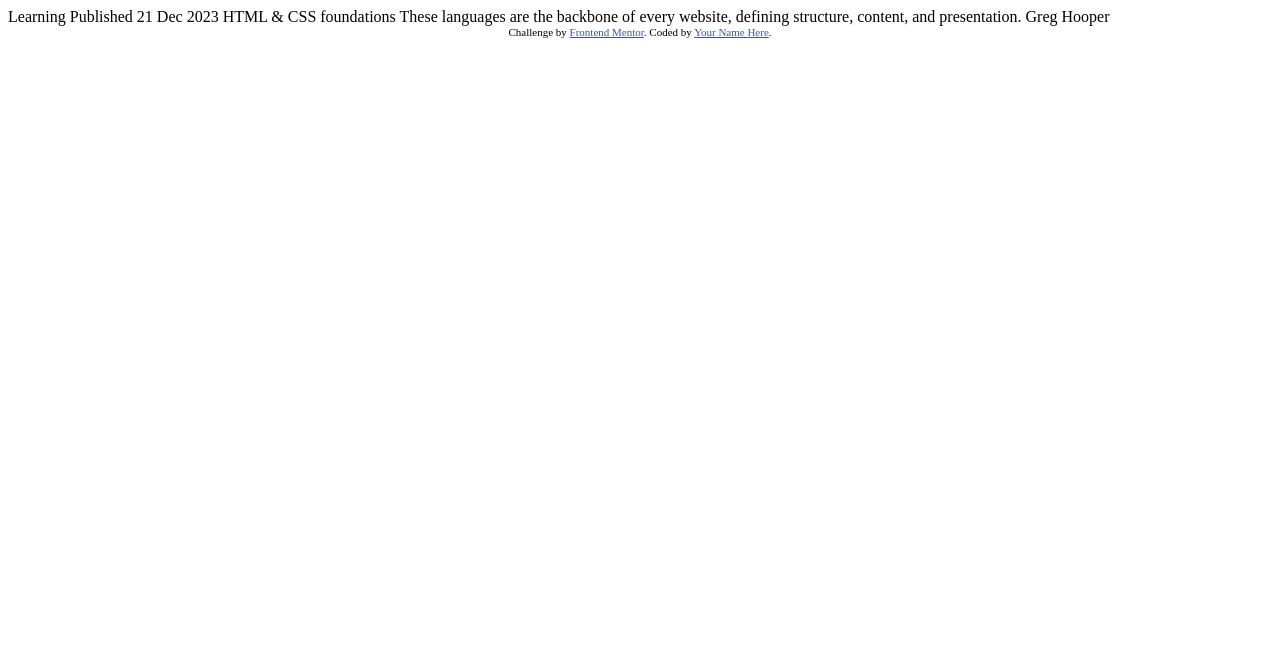
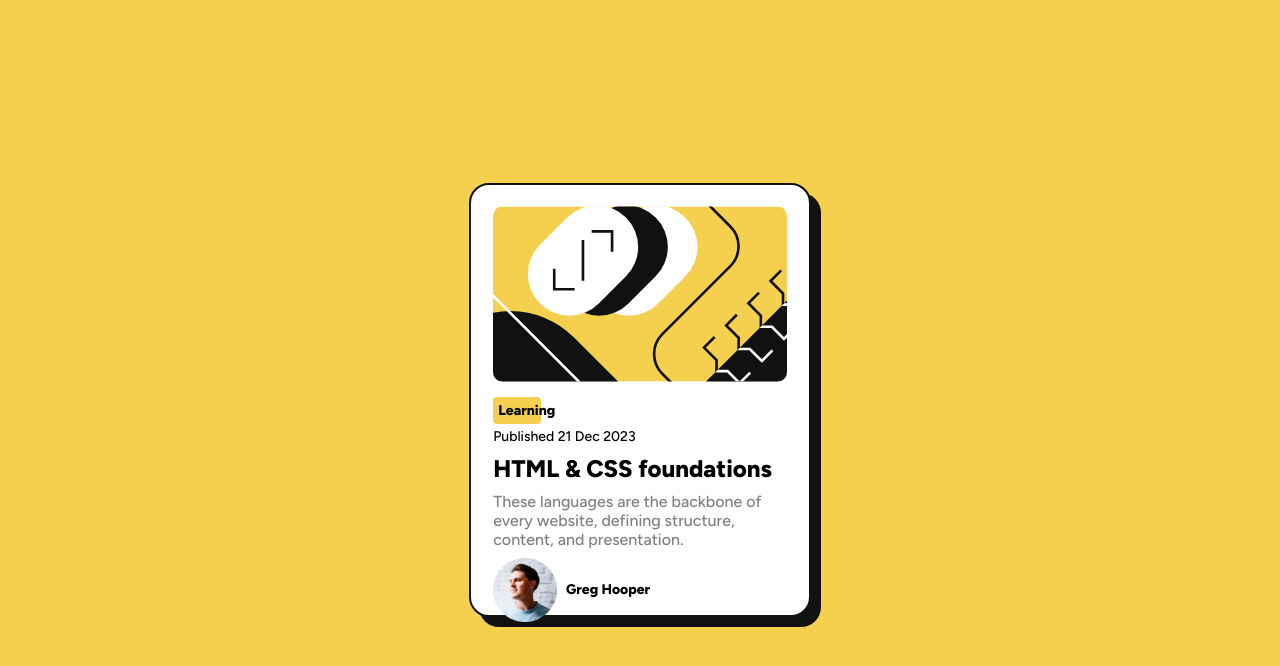
Before and after one commit to shadazls/Blog-preview-card, a plain HTML site: page index.html in a window 1280 px wide. Drawn offline with Linux system fonts and the light colour scheme.

Commit message:
Not final commit

```diff
--- a/index.html
+++ b/index.html
@@ -4,31 +4,29 @@
   <meta charset="UTF-8">
   <meta name="viewport" content="width=device-width, initial-scale=1.0"> <!-- displays site properly based on user's device -->
 
+  <link rel="stylesheet" href="./style.css">
   <link rel="icon" type="image/png" sizes="32x32" href="./assets/images/favicon-32x32.png">
+  <link rel="preconnect" href="https://fonts.googleapis.com">
+  <link rel="preconnect" href="https://fonts.gstatic.com" crossorigin>
+  <link href="https://fonts.googleapis.com/css2?family=Figtree:ital,wght@0,300..900;1,300..900&display=swap" rel="stylesheet">
 
-  <title>Frontend Mentor | Blog preview card</title>
 
-  <!-- Feel free to remove these styles or customise in your own stylesheet 👍 -->
-  <style>
-    .attribution { font-size: 11px; text-align: center; }
-    .attribution a { color: hsl(228, 45%, 44%); }
-  </style>
+  <title>Blog preview card</title>
+
 </head>
 <body>
-
-  Learning
-
-  Published 21 Dec 2023
-
-  HTML & CSS foundations
-
-  These languages are the backbone of every website, defining structure, content, and presentation.
-
-  Greg Hooper
-
-  <div class="attribution">
-    Challenge by <a href="https://www.frontendmentor.io?ref=challenge" target="_blank">Frontend Mentor</a>.
-    Coded by <a href="#">Your Name Here</a>.
-  </div>
+  <main>
+    <div id="main-container">
+      <img id="main-container-image" src="./assets/images/illustration-article.svg" alt="">
+      <p id="learning-label">Learning</p>
+      <p id="publication-date">Published 21 Dec 2023</p>
+      <h1 id="card-title">HTML &amp; CSS foundations</h1>
+      <p id="card-description">These languages are the backbone of every website, defining structure, content, and presentation.</p>
+      <div id="profile-container">
+        <img id="profile-picture" src="./assets/images/image-avatar.webp" alt="">
+        <p id="additional-text">Greg Hooper</p>
+    </div>
+    </div>
+  </main>
 </body>
 </html>
--- /dev/null
+++ b/style.css
@@ -0,0 +1,87 @@
+body {
+    background-color: hsl(47, 88%, 63%);
+    height: 100vh;
+    width: 100vw;
+    font-family: 'Figtree', sans-serif;
+    margin: 0;
+}
+
+p, h1 {
+    margin-top: 0;
+    margin-bottom: 0;
+}
+
+main {
+    height: 100vh;
+    width: 100vw;
+    display: flex;
+    flex-direction: column;
+    align-items: center;
+    justify-content: center;
+}
+
+#main-container {
+    display: flex;
+    flex-direction: column;
+    height: 54.37vh;
+    width: 26.67vw;
+    background-color: hsl(0, 0%, 100%);
+    border-radius: 20px;
+    box-shadow: 10px 10px 0px hsl(0, 0%, 7%);
+    border-radius: 20px;
+    border: 2px solid #111111;
+    box-sizing: border-box;
+    padding: 1.71%;
+    /* margin-bottom: 1.71%; */
+}
+
+#main-container-image {
+    width: 100%;
+    border-radius: 10px;
+    margin-bottom: 5%;
+}
+
+#learning-label {
+    background-color: hsl(47, 88%, 63%);
+    width: 13%;
+    padding: 5px;
+    border-radius: 4px;
+    font-weight: 800;
+    font-size: 14px;
+    margin-bottom: 1.5%;
+}
+
+#publication-date {
+    font-weight: 500;
+    font-size: 14px;
+    margin-bottom: 3%;
+}
+
+#card-title {
+    font-weight: 800;
+    font-size: 24px;
+    margin-bottom: 3%;
+}
+
+#card-description {
+    font-weight: 500;
+    font-size: 16px;
+    color: hsl(0, 0%, 50%);
+    margin-bottom: 3%;
+}
+
+#profile-container {
+    display: flex;
+    align-items: center;
+    gap: 3%;
+}
+
+#profile-picutre {
+    max-width: 65px;
+    margin-right: 2%;
+}
+
+#additional-text {
+    font-weight: 800;
+    font-size: 14px;
+}
```
Also changed, not shown: screenshot.png (added), 2 other files.
